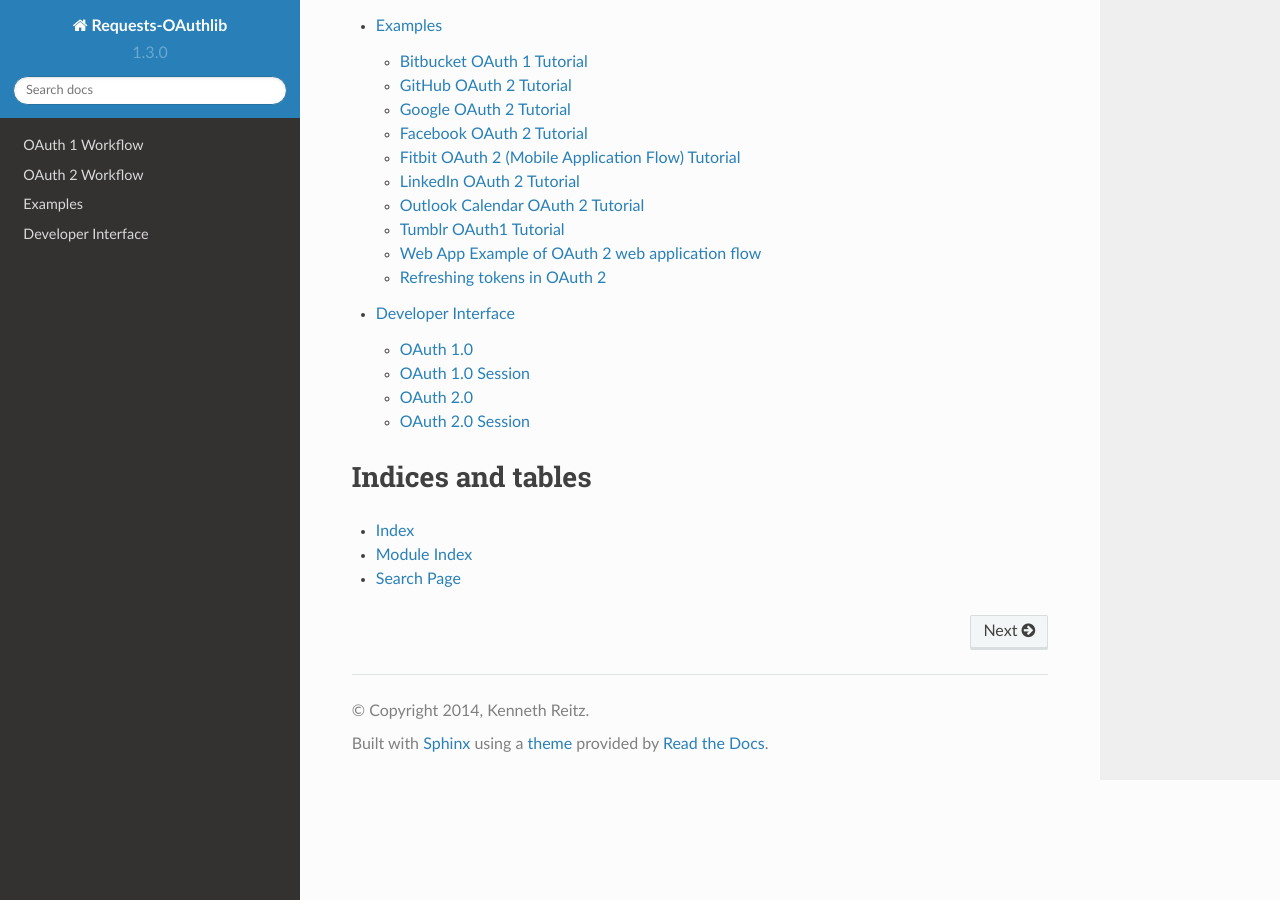
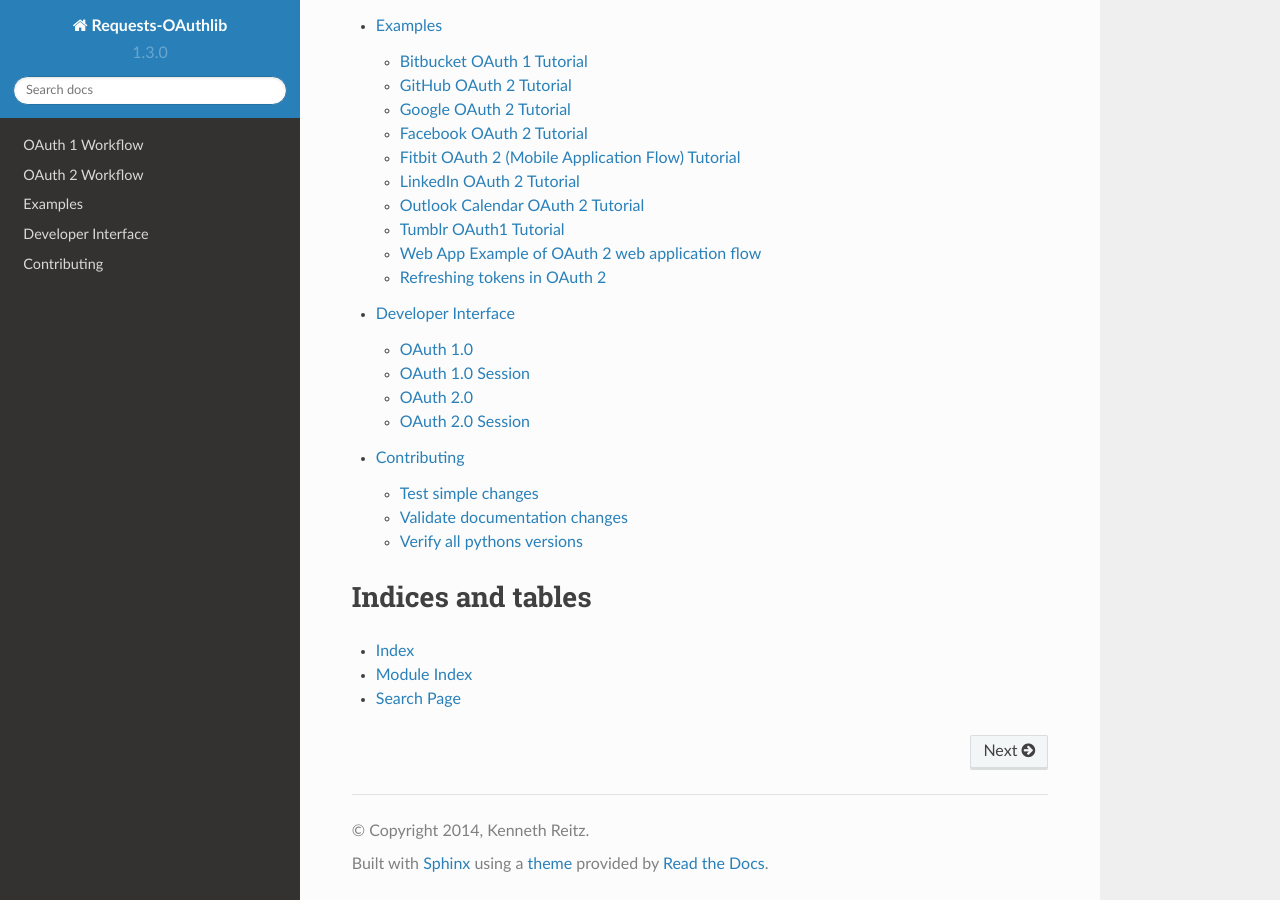
Before and after one commit to requests/requests-oauthlib, a Sphinx documentation site: the page built from docs/index.rst, in a window 1280 px wide and 900 px high, scrolled down 1470 px. Built offline with Sphinx 7.4.7 and the Read the Docs theme 2.0.0, drawn with Linux system fonts in a browser that asks for light colours; some of the changed lines change nothing that is shown.

Commit message:
Initial version of contributing guide

```diff
--- /dev/null
+++ b/docs/contributing.rst
@@ -0,0 +1,53 @@
+============
+Contributing
+============
+
+Test simple changes
+===================
+
+Requests-OAuthlib is using `tox`_ as main test tool.
+It helps creating the required virtualenv for your python version.
+For example, if you have installed Python3.7:
+
+.. sourcecode:: bash
+
+   $ tox -e py37
+
+
+Validate documentation changes
+==============================
+
+Tox contains also a build method to generate documentation locally.
+
+.. sourcecode:: bash
+
+   $ tox -e docs,readme
+
+Then open the HTML page in `_build/html/index.html`
+
+
+Verify all pythons versions
+===========================
+
+Requests-OAuthlib supports multiple versions of Python.
+You can test all Python versions conveniently using `tox`_.
+
+.. sourcecode:: bash
+
+   $ tox
+
+In order to run successfully, you will need all versions of Python installed. We recommend using `pyenv`_ to install those Python versions.
+
+.. sourcecode:: bash
+
+   $ pyenv install 2.7.18
+   $ pyenv install 3.4.10
+   $ pyenv install 3.5.10
+   $ pyenv install 3.6.14
+   $ pyenv install 3.7.11
+   $ pyenv install pypy2.7-7.1.1
+   $ pyenv install pypy3.6-7.1.1
+
+.. _`tox`: https://tox.readthedocs.io/en/latest/install.html
+.. _`virtualenv`: https://virtualenv.pypa.io/en/latest/installation/
+.. _`pyenv`: https://github.com/pyenv/pyenv
--- a/docs/index.rst
+++ b/docs/index.rst
@@ -72,6 +72,7 @@
    examples/examples
 
    api
+   contributing
 
 
 
```
